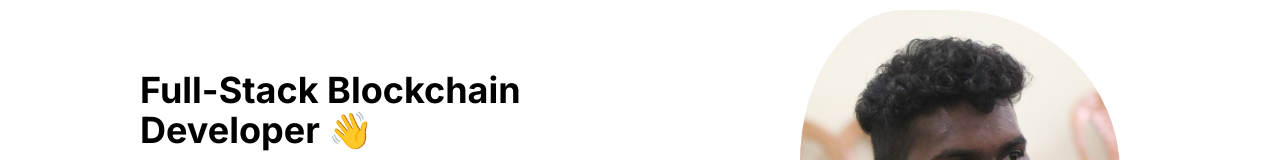
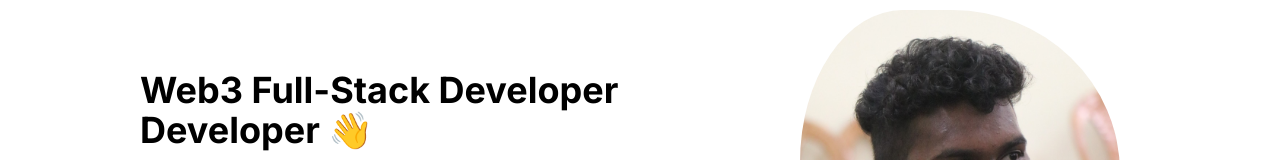
Before and after one commit to PaiGoManh/My_PortFolio, a React (Vite) app: page / in a window 1280 px wide. Shown: the part 125-285 px from the top of the page. Built offline with nearby package versions, Linux system fonts and the light colour scheme.

Commit message:
update title and restructure tech stack section in Home component

```diff
--- a/src/pages/Home.jsx
+++ b/src/pages/Home.jsx
@@ -10,7 +10,7 @@ const Home = () => {
       <div id='home'></div>
       <div className='flex flex-col items-center md:pt-[9%] pt-[40%] gap-8 md:flex-row md:justify-center md:gap-10 '>
         <div className='text-center md:text-left'>
-          <h1 className='text-2xl md:text-4xl font-extrabold'>Full-Stack Blockchain</h1>
+          <h1 className='text-2xl md:text-4xl font-extrabold'>Web3 Full-Stack Developer</h1>
           <h1 className='text-2xl md:text-4xl font-extrabold'>Developer 👋</h1>
           <p className='mt-6 text-md md:text-xl w-[300px] md:w-[600px] md:mr-[-5%]'>Hi, I'm Rahul Sajeevan. A Passionate Full-stack Blockchain</p>
           <p className='text-md md:text-xl'>developer based in Kerala, India 💻</p>
@@ -25,7 +25,7 @@ const Home = () => {
               <FaDiscord className='w-6 h-6' />
             </a> */}
             <a href='https://drive.google.com/drive/folders/1kpK48aQF7iUc-60p0Rh4RzT8OpoWaosn?usp=drive_link' target='_blank' rel='noopener noreferrer'>
-              <FaCloudDownloadAlt className='w-6 h-6'/>
+              <FaCloudDownloadAlt className='w-6 h-6' />
             </a>
           </div>
         </div>
@@ -46,22 +46,22 @@ const Home = () => {
             Tech<span className='ml-2'>Stack</span>
           </h1>
           <div className='md:ml-[-2%] md:mt-0 mt-4 ml-[11%]'>
-          <img src="https://skillicons.dev/icons?i=html,css,js,react,next,tailwind" alt="skill-icon" className='mr-3'/>
+            <img src="https://skillicons.dev/icons?i=html,css,js,react,next,tailwind" alt="skill-icon" className='mr-3' />
           </div>
           <div className='md:flex md:flex-nowrap flex md:justify-center md:ml-0 ml-[12%]'>
             <div className='md:mt-0 mt-4'>
-            <img src="https://skillicons.dev/icons?i=nodejs,express" alt="skill-icon" className='mr-3'/>
+              <img src="https://skillicons.dev/icons?i=nodejs,express" alt="skill-icon" className='mr-3' />
             </div>
             <div className='md:mt-0 mt-4'>
-            <img src="https://skillicons.dev/icons?i=mysql,mongodb" alt="skill-icon" className='mr-3 md:pl-0  '/>
+              <img src="https://skillicons.dev/icons?i=mysql,mongodb" alt="skill-icon" className='mr-3 md:pl-0  ' />
             </div>
           </div>
           <div className='md:flex md:flex-nowrap md:justify-center md:ml-0 ml-[12%]'>
             <div className='md:mt-0 mt-4'>
-            <img src="https://skillicons.dev/icons?i=docker,github" alt="skill-icon" className='mr-3 '/>
+              <img src="https://skillicons.dev/icons?i=docker,github" alt="skill-icon" className='mr-3 ' />
             </div>
             <div className='md:mt-0 mt-4'>
-            <img src="https://skillicons.dev/icons?i=solidity" alt="skill-icon"/>
+              <img src="https://skillicons.dev/icons?i=solidity" alt="skill-icon" />
             </div>
           </div>
 
```
Lines whose indentation alone changed are shown as unchanged.
